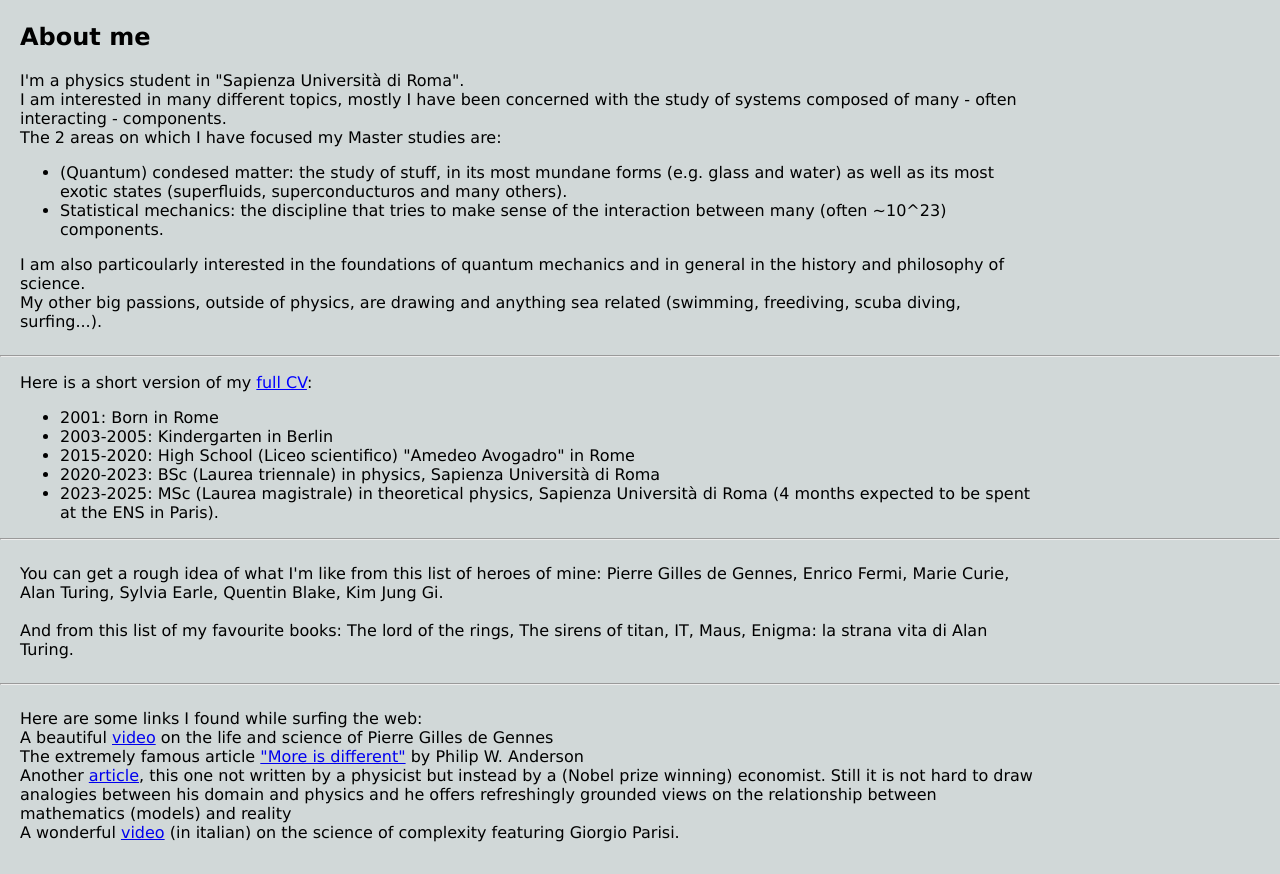
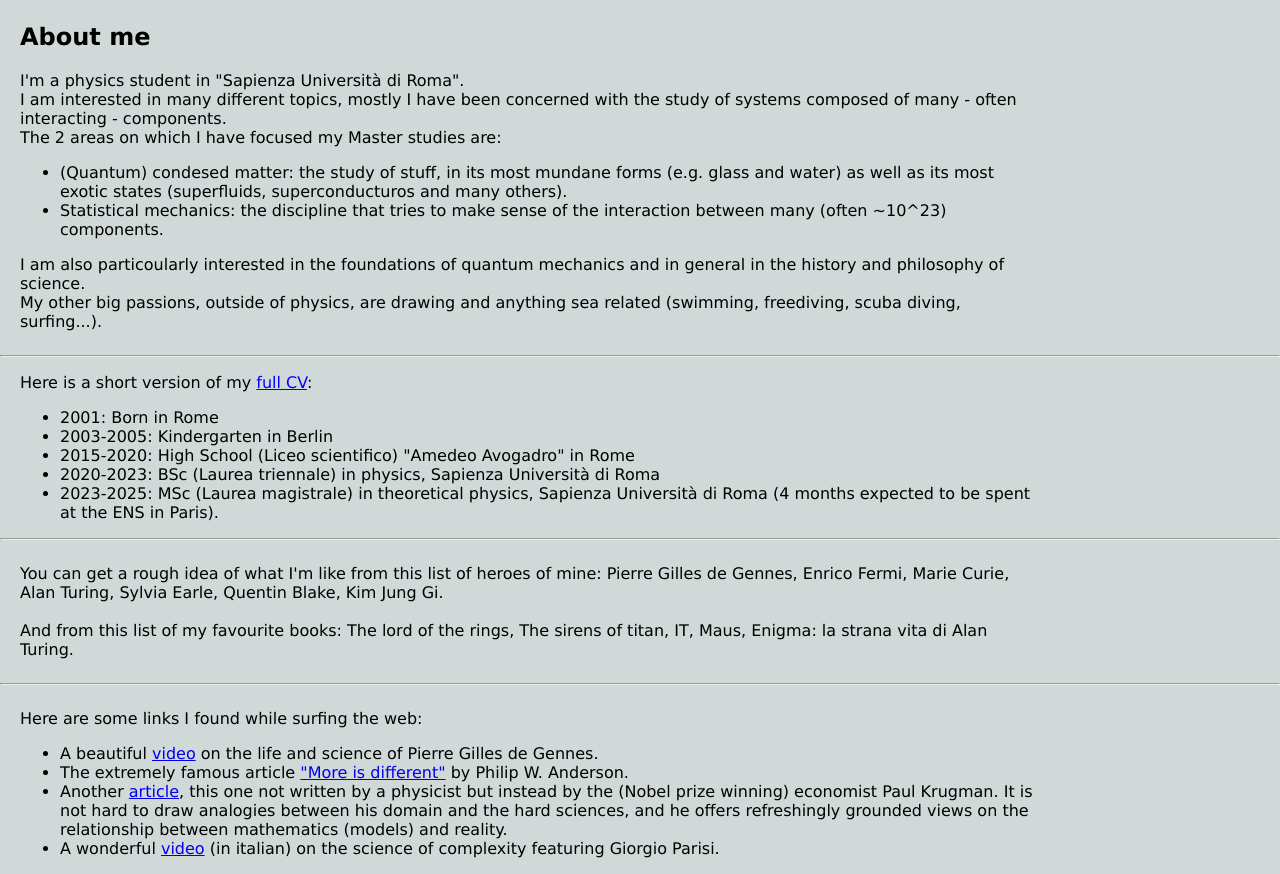
Before and after one commit to Ket121/ketnotes_website, a plain HTML site: page index.html in a window 1280 px wide. Shown: the part 719-1593 px from the top of the page. Drawn offline with Linux system fonts and the light colour scheme.

Commit message:
Update index.html

```diff
--- a/index.html
+++ b/index.html
@@ -56,11 +56,11 @@
 <hr>
 <div class="links">
   <p>
-    Here are some links I found while surfing the web:<br>
-    A beautiful <a href="https://www.youtube.com/watch?v=lwYhg0K8GSo" target="_blank">video</a> on the life and science of Pierre Gilles de Gennes<br>
-    The extremely famous article <a href="https://www.tkm.kit.edu/downloads/TKM1_2011_more_is_different_PWA.pdf" target="_blank">"More is different"</a> by Philip W. Anderson<br>
-    Another <a href="https://web.mit.edu/krugman/www/howiwork.html" target="_blank">article</a>, this one not written by a physicist but instead by a (Nobel prize winning) economist. Still it is not hard to draw analogies between his domain and physics and he offers refreshingly grounded views on the relationship between mathematics (models) and reality<br>
-    A wonderful <a href="https://www.youtube.com/watch?v=GoYimmmFptg" target="_blank">video</a> (in italian) on the science of complexity featuring Giorgio Parisi.
+    Here are some links I found while surfing the web:<ul>
+    <li>A beautiful <a href="https://www.youtube.com/watch?v=lwYhg0K8GSo" target="_blank">video</a> on the life and science of Pierre Gilles de Gennes.</li>
+    <li>The extremely famous article <a href="https://www.tkm.kit.edu/downloads/TKM1_2011_more_is_different_PWA.pdf" target="_blank">"More is different"</a> by Philip W. Anderson.</li>
+    <li>Another <a href="https://web.mit.edu/krugman/www/howiwork.html" target="_blank">article</a>, this one not written by a physicist but instead by the (Nobel prize winning) economist Paul Krugman. It is not hard to draw analogies between his domain and the hard sciences, and he offers refreshingly grounded views on the relationship between mathematics (models) and reality.</li>
+    <li>A wonderful <a href="https://www.youtube.com/watch?v=GoYimmmFptg" target="_blank">video</a> (in italian) on the science of complexity featuring Giorgio Parisi.</li>
   </p>
   </div>
   </body>
```
